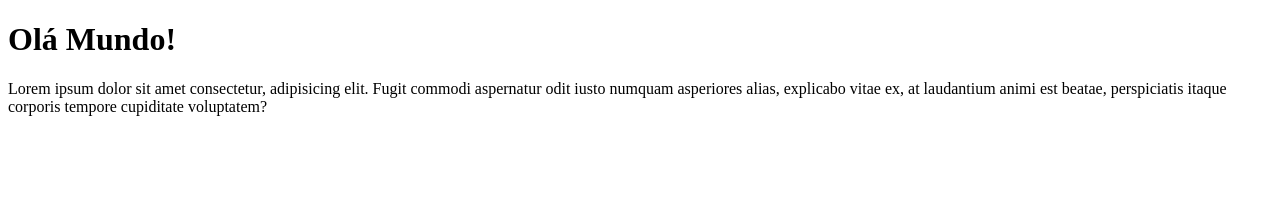
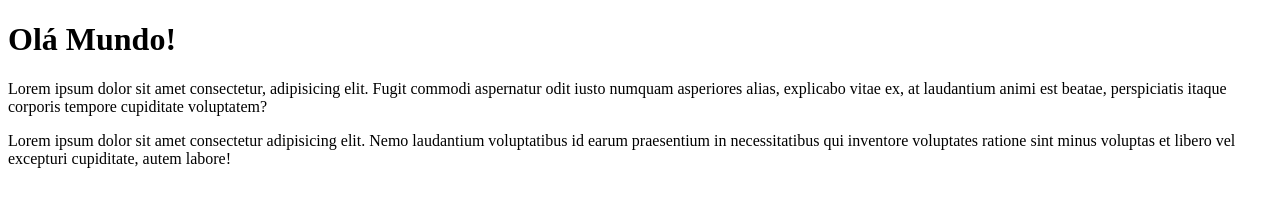
Before and after one commit to Evertonsx/Repositorio_teste_aula, a plain HTML site: page site-exemplo/index.html in a window 1280 px wide. Drawn offline with Linux system fonts and the light colour scheme.

Commit message:
Atualizado o index, com adição de um paragrafo no ultimo.

```diff
--- a/site-exemplo/index.html
+++ b/site-exemplo/index.html
@@ -9,5 +9,6 @@
 <body>
     <h1>Olá Mundo!</h1>
     <p>Lorem ipsum dolor sit amet consectetur, adipisicing elit. Fugit commodi aspernatur odit iusto numquam asperiores alias, explicabo vitae ex, at laudantium animi est beatae, perspiciatis itaque corporis tempore cupiditate voluptatem?</p>
+    <p>Lorem ipsum dolor sit amet consectetur adipisicing elit. Nemo laudantium voluptatibus id earum praesentium in necessitatibus qui inventore voluptates ratione sint minus voluptas et libero vel excepturi cupiditate, autem labore!</p>
 </body>
 </html>
```
